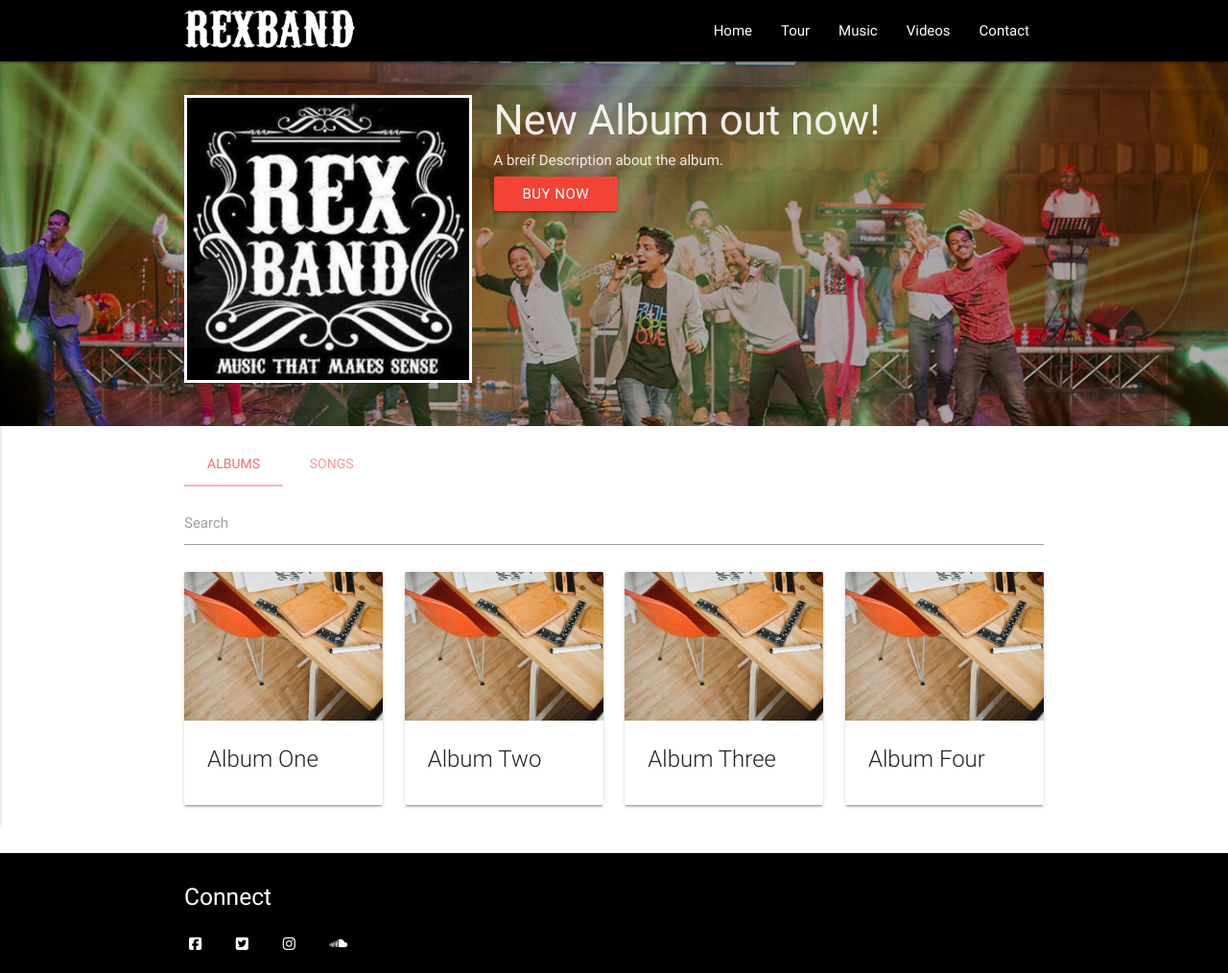
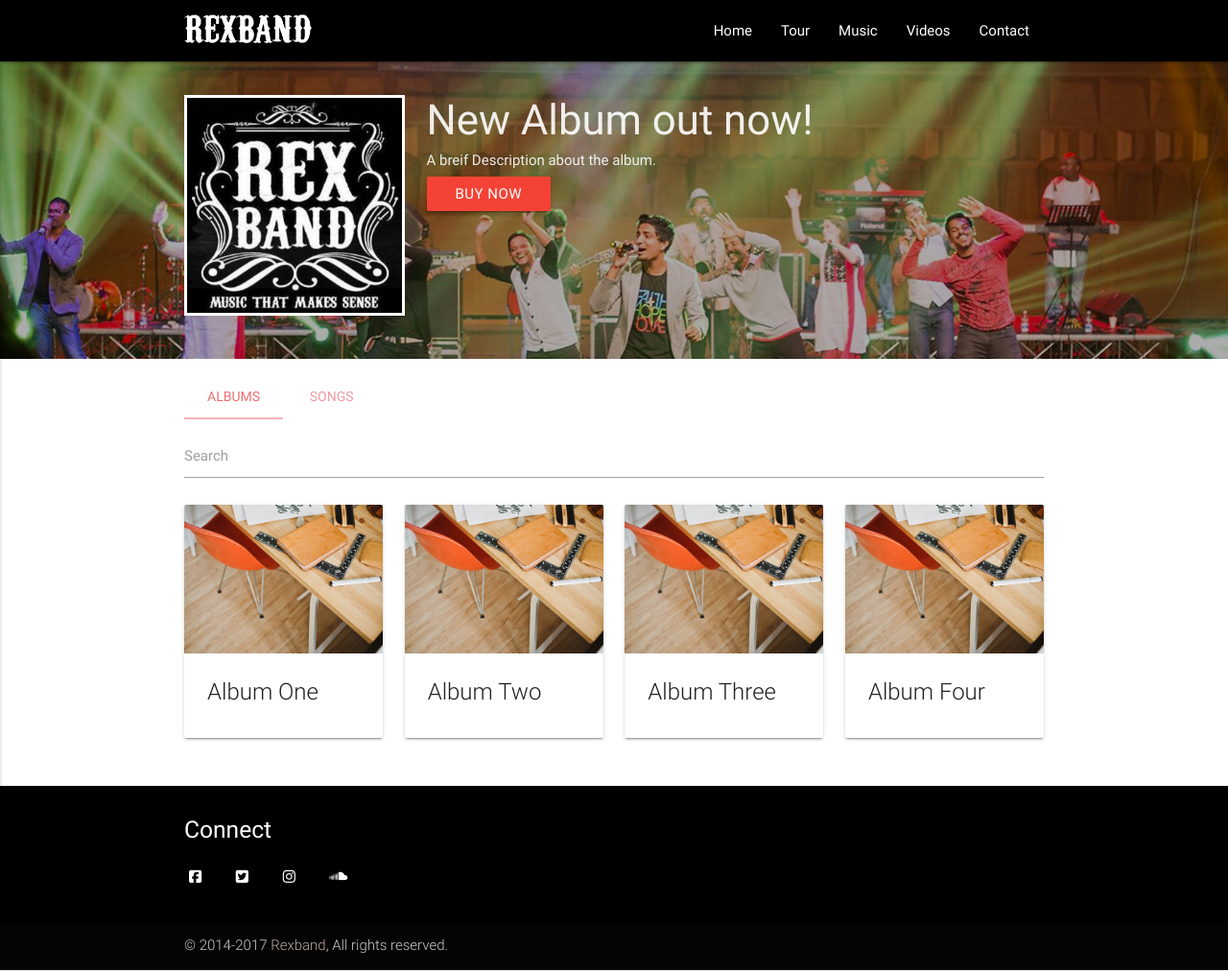
Before and after one commit to akkshaylawrence/Rex-Band, a website: page public/music.html in a window 1280 px wide. Shown: the top 1014 px of the page at 96% size. Drawn offline with nearby package versions, Linux system fonts and the light colour scheme.

Commit message:
Updated Size of nav logo and album art.

```diff
--- a/public/css/main.css
+++ b/public/css/main.css
@@ -1,7 +1,7 @@
 .brand-logo {
-    margin-top: 10px;
+    margin-top: 15px;
     margin-bottom: 10px;
-    height: 40px;
+    height: 30px;
     width: auto;
 }
 
@@ -15,7 +15,7 @@ p {
 }
 
 .parallax-container {
-    min-height: 380px;
+    min-height: 310px;
     line-height: 0;
     height: auto;
     color: rgba(255, 255, 255, .9);
@@ -34,9 +34,9 @@ p {
         top: 10%;
     }
     .brand-logo {
-        margin-top: 10px;
+        margin-top: 15px;
         margin-bottom: 10px;
-        height: 40px;
+        height: 30px;
         width: auto;
     }
 }
@@ -75,8 +75,8 @@ tr {
 }
 
 .newalb {
-    width: 300px;
-    height: 300px;
+    width: 230px;
+    height: 230px;
     margin-top: 20px;
     border: 3px solid white;
 }
```
